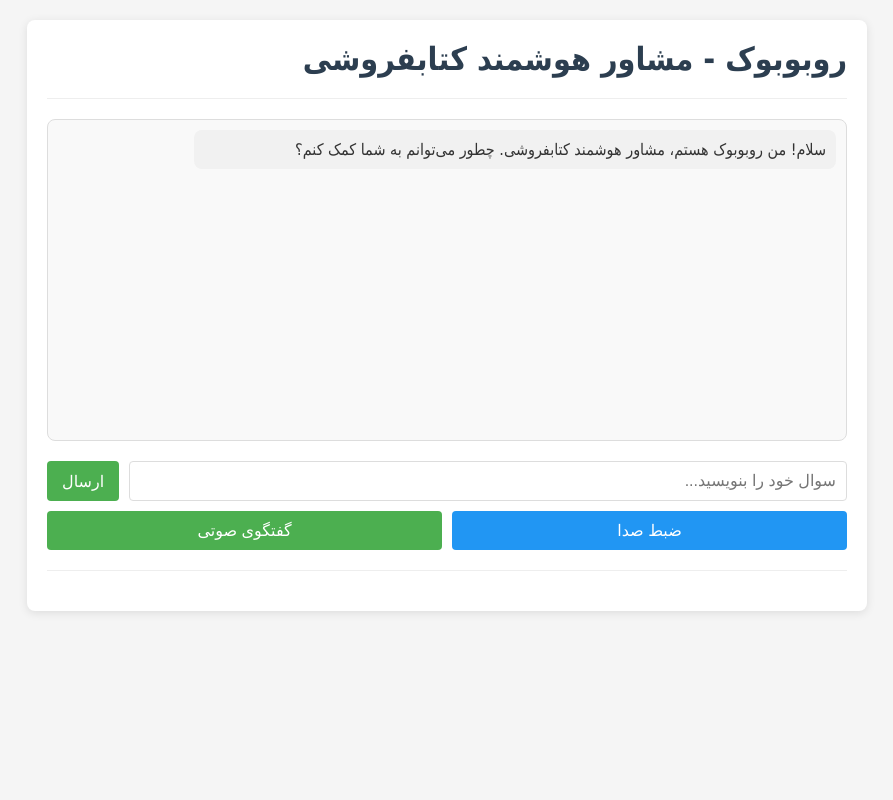
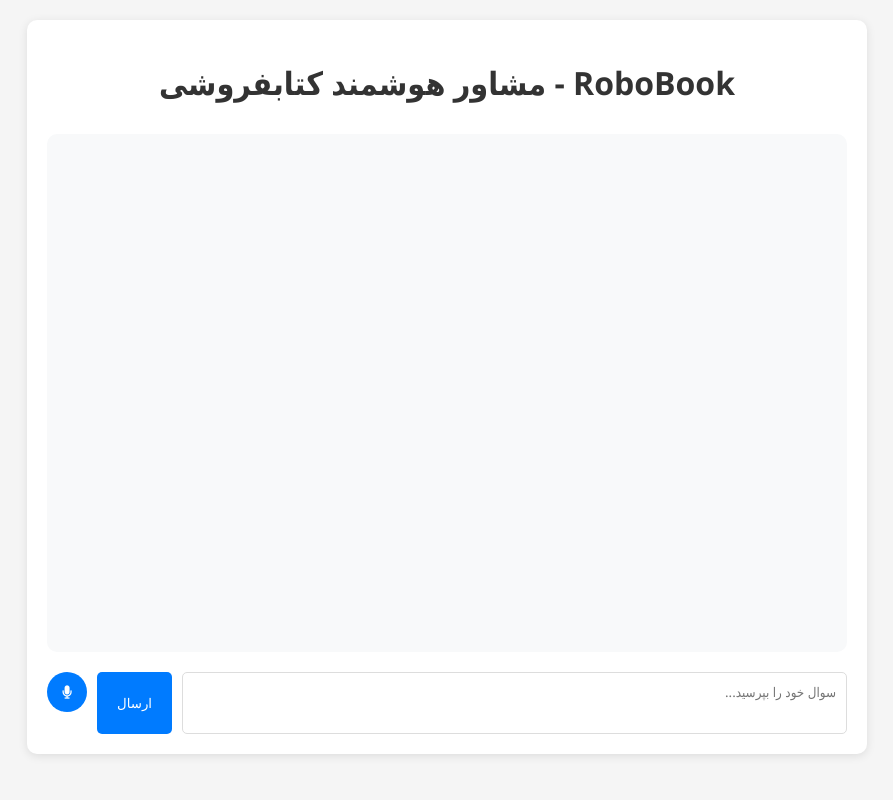
Before and after one commit to MehranRastgar/robobook, a Flask app: page / in a window 1280 px wide. Shown: the whole page, without its empty margins (193-1086 px from the left). Run offline with Flask 3, Linux system fonts and the light colour scheme; parts of the project's set-up code (start-up, migrations or seed data) failed here and were passed over.

Commit message:
Add sounddevice and soundfile dependencies, update logging file encoding, and enhance speech recognition functionality
- Added `sounddevice` and `soundfile` to `requirements.txt` for audio processing.
- Updated logging file handler in `main.py` to use UTF-8 encoding.
- Modified speech recognition in `speech.py` to utilize `sounddevice` for recording audio, improving handling of silence and recording duration.
- Updated JSON response headers in API routes to specify content type as UTF-8.
- Refactored HTML and JavaScript in `index.html` for improved user interface and functionality, including a new textarea for user input and enhanced message handling.

```diff
--- a/requirements.txt
+++ b/requirements.txt
@@ -19,6 +19,8 @@
 playsound==1.3.0
 py-espeak-ng==0.1.8
 azure-cognitiveservices-speech==1.30.0
+sounddevice==0.4.6
+soundfile==0.12.1
 
 # Database
 sqlite3==0.0.1
--- a/src/main.py
+++ b/src/main.py
@@ -26,9 +26,13 @@
     format='%(asctime)s - %(name)s - %(levelname)s - %(message)s',
     handlers=[
         logging.StreamHandler(sys.stdout),
-        logging.FileHandler('robobook.log')
+        logging.FileHandler('robobook.log', encoding='utf-8')
     ]
 )
+
+# تنظیم encoding برای stdout
+import codecs
+sys.stdout = codecs.getwriter('utf-8')(sys.stdout.buffer)
 
 logger = logging.getLogger("RoboBook")
 
@@ -87,10 +91,12 @@
     # پردازش پرسش با مدل زبانی
     llm_response = llm.process_query(query, book_results)
 
-    return jsonify({
+    response = jsonify({
         "response": llm_response,
         "books": book_results
     })
+    response.headers['Content-Type'] = 'application/json; charset=utf-8'
+    return response
 
 @app.route('/api/speak', methods=['POST'])
 def text_to_speech():
@@ -279,24 +285,30 @@
             if auto_speak:
                 speech.speak(llm_response, blocking=False)
 
-            return jsonify({
+            response = jsonify({
                 "status": "success",
                 "text": text,
                 "response": llm_response,
                 "books": book_results
             })
+            response.headers['Content-Type'] = 'application/json; charset=utf-8'
+            return response
         else:
-            return jsonify({
+            response = jsonify({
                 "status": "error",
                 "error": "Could not recognize speech"
             }), 400
+            response.headers['Content-Type'] = 'application/json; charset=utf-8'
+            return response
 
     except Exception as e:
         logger.error(f"Error in speech recognition: {e}")
-        return jsonify({
+        response = jsonify({
             "status": "error",
             "error": str(e)
         }), 500
+        response.headers['Content-Type'] = 'application/json; charset=utf-8'
+        return response
 
 @app.route('/api/listen_and_respond', methods=['GET'])
 def listen_and_respond():
--- a/src/templates/index.html
+++ b/src/templates/index.html
@@ -1,68 +1,66 @@
 <!DOCTYPE html>
-<html dir="rtl" lang="fa">
+<html lang="fa" dir="rtl">
 
 <head>
     <meta charset="UTF-8">
     <meta name="viewport" content="width=device-width, initial-scale=1.0">
-    <title>روبوبوک - مشاور هوشمند کتابفروشی</title>
+    <title>RoboBook - مشاور هوشمند کتابفروشی</title>
+    <link rel="stylesheet" href="https://cdnjs.cloudflare.com/ajax/libs/font-awesome/5.15.4/css/all.min.css">
     <style>
         body {
-            font-family: 'Tahoma', 'Arial', sans-serif;
+            font-family: 'Segoe UI', Tahoma, Geneva, Verdana, sans-serif;
             margin: 0;
             padding: 20px;
             background-color: #f5f5f5;
-            color: #333;
         }
 
         .container {
             max-width: 800px;
             margin: 0 auto;
             background-color: white;
+            border-radius: 10px;
+            box-shadow: 0 2px 10px rgba(0, 0, 0, 0.1);
             padding: 20px;
-            border-radius: 8px;
-            box-shadow: 0 2px 10px rgba(0, 0, 0, 0.1);
-        }
-
-        header {
-            display: flex;
-            align-items: center;
-            margin-bottom: 20px;
-            border-bottom: 1px solid #eee;
-            padding-bottom: 20px;
         }
 
         h1 {
-            margin: 0;
-            color: #2c3e50;
+            text-align: center;
+            color: #333;
+            margin-bottom: 30px;
         }
 
         .chat-container {
-            border: 1px solid #ddd;
-            border-radius: 8px;
-            height: 300px;
+            display: flex;
+            flex-direction: column;
+            height: 600px;
+        }
+
+        .chat-messages {
+            flex-grow: 1;
             overflow-y: auto;
-            padding: 10px;
+            padding: 20px;
+            background-color: #f8f9fa;
+            border-radius: 10px;
             margin-bottom: 20px;
-            background-color: #f9f9f9;
         }
 
         .message {
-            padding: 10px;
-            margin-bottom: 10px;
-            border-radius: 8px;
+            margin-bottom: 15px;
+            padding: 10px 15px;
+            border-radius: 15px;
             max-width: 80%;
         }
 
-        .user-message {
-            background-color: #e3f2fd;
-            margin-right: auto;
-            margin-left: 0;
+        .user {
+            background-color: #007bff;
+            color: white;
+            margin-left: auto;
         }
 
-        .bot-message {
-            background-color: #f1f1f1;
-            margin-left: auto;
-            margin-right: 0;
+        .bot {
+            background-color: #e9ecef;
+            color: #333;
+            margin-right: auto;
         }
 
         .input-container {
@@ -70,308 +68,206 @@
             gap: 10px;
         }
 
-        input[type="text"] {
+        textarea {
             flex-grow: 1;
             padding: 10px;
             border: 1px solid #ddd;
-            border-radius: 4px;
-            font-size: 16px;
+            border-radius: 5px;
+            resize: none;
+            height: 40px;
+            font-family: inherit;
         }
 
         button {
-            padding: 10px 15px;
-            background-color: #4caf50;
+            padding: 10px 20px;
+            border: none;
+            border-radius: 5px;
+            background-color: #007bff;
             color: white;
-            border: none;
-            border-radius: 4px;
             cursor: pointer;
-            font-size: 16px;
             transition: background-color 0.3s;
         }
 
         button:hover {
-            background-color: #388e3c;
+            background-color: #0056b3;
         }
 
-        .voice-buttons {
+        #voice-button {
+            width: 40px;
+            height: 40px;
+            padding: 0;
             display: flex;
-            gap: 10px;
-            margin-top: 10px;
+            align-items: center;
+            justify-content: center;
+            border-radius: 50%;
         }
 
-        .voice-buttons button {
-            flex: 1;
+        #voice-button.recording {
+            background-color: #dc3545;
+            animation: pulse 1.5s infinite;
         }
 
-        .mic-button {
-            background-color: #2196f3;
+        .recording-status {
+            margin-top: 10px;
+            text-align: center;
         }
 
-        .mic-button:hover {
-            background-color: #1976d2;
+        .recording-indicator {
+            display: inline-flex;
+            align-items: center;
+            gap: 10px;
+            padding: 10px 20px;
+            background-color: #ff4444;
+            color: white;
+            border-radius: 20px;
         }
 
-        .mic-button.recording {
-            background-color: #f44336;
+        .pulse {
+            width: 10px;
+            height: 10px;
+            background-color: white;
+            border-radius: 50%;
             animation: pulse 1.5s infinite;
         }
 
         @keyframes pulse {
             0% {
+                transform: scale(1);
                 opacity: 1;
             }
 
             50% {
+                transform: scale(1.2);
                 opacity: 0.7;
             }
 
             100% {
+                transform: scale(1);
                 opacity: 1;
             }
-        }
-
-        .books-container {
-            margin-top: 20px;
-            border-top: 1px solid #eee;
-            padding-top: 20px;
-        }
-
-        .book-item {
-            padding: 10px;
-            margin-bottom: 10px;
-            background-color: #fff8e1;
-            border-radius: 4px;
-            border-right: 4px solid #ffc107;
-        }
-
-        .status-indicator {
-            margin-bottom: 10px;
-            font-size: 14px;
-            color: #666;
         }
     </style>
 </head>
 
 <body>
     <div class="container">
-        <header>
-            <h1>روبوبوک - مشاور هوشمند کتابفروشی</h1>
-        </header>
+        <h1>RoboBook - مشاور هوشمند کتابفروشی</h1>
 
-        <div class="chat-container" id="chatContainer">
-            <div class="message bot-message">سلام! من روبوبوک هستم، مشاور هوشمند کتابفروشی. چطور می‌توانم به شما کمک
-                کنم؟</div>
+        <div class="chat-container">
+            <div id="chat-messages" class="chat-messages"></div>
+
+            <div class="input-container">
+                <textarea id="user-input" placeholder="سوال خود را بپرسید..."></textarea>
+                <button onclick="sendMessage()">ارسال</button>
+                <button id="voice-button" onclick="toggleVoiceInput()">
+                    <i class="fas fa-microphone"></i>
+                </button>
             </div>
 
-        <div class="status-indicator" id="statusIndicator"></div>
-
-        <div class="input-container">
-            <input type="text" id="userInput" placeholder="سوال خود را بنویسید...">
-            <button id="sendButton">ارسال</button>
+            <div id="recording-status" class="recording-status" style="display: none;">
+                <div class="recording-indicator">
+                    <div class="pulse"></div>
+                    <span>در حال ضبط... لطفاً صحبت کنید</span>
                 </div>
-
-        <div class="voice-buttons">
-            <button class="mic-button" id="voiceButton">
-                ضبط صدا
-            </button>
-            <button id="listenAndRespondButton">گفتگوی صوتی</button>
             </div>
-
-        <div class="books-container" id="booksContainer"></div>
+        </div>
     </div>
 
     <script>
-        document.addEventListener('DOMContentLoaded', function () {
-            const chatContainer = document.getElementById('chatContainer');
-            const userInput = document.getElementById('userInput');
-            const sendButton = document.getElementById('sendButton');
-            const voiceButton = document.getElementById('voiceButton');
-            const listenAndRespondButton = document.getElementById('listenAndRespondButton');
-            const booksContainer = document.getElementById('booksContainer');
-            const statusIndicator = document.getElementById('statusIndicator');
-
-            let isRecording = false;
-
-            // افزودن پیام به چت
-            function addMessage(text, isUser = false) {
+        function addMessage(text, sender) {
+            const messagesDiv = document.getElementById('chat-messages');
             const messageDiv = document.createElement('div');
-                messageDiv.className = `message ${isUser ? 'user-message' : 'bot-message'}`;
+            messageDiv.className = `message ${sender}`;
             messageDiv.textContent = text;
-                chatContainer.appendChild(messageDiv);
-                chatContainer.scrollTop = chatContainer.scrollHeight;
+            messagesDiv.appendChild(messageDiv);
+            messagesDiv.scrollTop = messagesDiv.scrollHeight;
         }
 
-            // نمایش کتاب‌های یافته شده
-            function displayBooks(books) {
-                booksContainer.innerHTML = '';
+        function sendMessage() {
+            const input = document.getElementById('user-input');
+            const text = input.value.trim();
 
-                if (books && books.length > 0) {
-                    const heading = document.createElement('h3');
-                    heading.textContent = 'کتاب‌های مرتبط:';
-                    booksContainer.appendChild(heading);
-
-                    books.forEach((book, index) => {
-                        const bookDiv = document.createElement('div');
-                        bookDiv.className = 'book-item';
-                        bookDiv.innerHTML = `
-                            <strong>${index + 1}. ${book.title}</strong> - ${book.author}<br>
-                            قفسه: ${book.shelf_location} - موجودی: ${book.stock} نسخه
-                        `;
-                        booksContainer.appendChild(bookDiv);
-                    });
-                }
-            }
-
-            // تنظیم وضعیت
-            function setStatus(text) {
-                statusIndicator.textContent = text;
-            }
-
-            // ارسال پرسش متنی
-            function sendTextQuery() {
-                const query = userInput.value.trim();
-                if (!query) return;
-
-                addMessage(query, true);
-                setStatus('در حال پردازش پرسش...');
+            if (text) {
+                addMessage(text, 'user');
+                input.value = '';
 
                 fetch('/api/query', {
                     method: 'POST',
                     headers: {
                         'Content-Type': 'application/json'
                     },
-                    body: JSON.stringify({ query: query })
+                    body: JSON.stringify({ query: text })
                 })
                     .then(response => response.json())
                     .then(data => {
-                        addMessage(data.response);
-                        displayBooks(data.books);
-                        setStatus('');
-
-                        // تبدیل پاسخ به گفتار
-                        speakResponse(data.response);
+                        addMessage(data.response, 'bot');
                     })
                     .catch(error => {
                         console.error('Error:', error);
-                        setStatus('خطا در ارتباط با سرور');
+                        addMessage('خطا در پردازش درخواست. لطفاً دوباره تلاش کنید.', 'bot');
                     });
-
-                userInput.value = '';
+            }
         }
 
-            // تبدیل پاسخ به گفتار
-            function speakResponse(text) {
-                fetch('/api/speak', {
-                    method: 'POST',
-                    headers: {
-                        'Content-Type': 'application/json'
-                    },
-                    body: JSON.stringify({ text: text })
-                })
-                    .catch(error => {
-                        console.error('Error speaking:', error);
-                    });
+        let isRecording = false;
 
-                // راه دوم: استفاده از فایل صوتی
-                fetch('/api/tts_file', {
-                    method: 'POST',
-                    headers: {
-                        'Content-Type': 'application/json'
-                    },
-                    body: JSON.stringify({ text: text })
-                })
-                    .then(response => {
-                        if (response.ok) {
-                            return response.blob();
+        function toggleVoiceInput() {
+            if (!isRecording) {
+                startRecording();
+            } else {
+                stopRecording();
             }
-                        throw new Error('Network response was not ok');
-                    })
-                    .then(blob => {
-                        const audioUrl = URL.createObjectURL(blob);
-                        const audio = new Audio(audioUrl);
-                        audio.play();
-                    })
-                    .catch(error => {
-                        console.error('Error getting audio file:', error);
-                    });
         }
 
-            // ضبط صدا و تبدیل به متن
-            function startVoiceRecognition() {
-                if (isRecording) return;
+        function startRecording() {
+            isRecording = true;
+            document.getElementById('voice-button').classList.add('recording');
+            document.getElementById('recording-status').style.display = 'block';
 
-                isRecording = true;
-                voiceButton.classList.add('recording');
-                voiceButton.textContent = 'در حال ضبط...';
-                setStatus('در حال گوش دادن... لطفاً صحبت کنید');
-
+            // Start recording
             fetch('/api/listen', {
                 method: 'POST',
                 headers: {
                     'Content-Type': 'application/json'
                 },
                 body: JSON.stringify({
-                        timeout: 5,
-                        phrase_time_limit: 10,
+                    timeout: 30,
+                    phrase_time_limit: 30,
                     auto_speak: true
                 })
             })
                 .then(response => response.json())
                 .then(data => {
-                        isRecording = false;
-                        voiceButton.classList.remove('recording');
-                        voiceButton.textContent = 'ضبط صدا';
-
                     if (data.status === 'success') {
-                            addMessage(data.text, true);
-                            addMessage(data.response);
-                            displayBooks(data.books);
-                            setStatus('');
+                        addMessage(data.text, 'user');
+                        addMessage(data.response, 'bot');
                     } else {
-                            setStatus('متأسفانه نتوانستم صدای شما را تشخیص دهم');
+                        addMessage('متأسفانه نتوانستم صدای شما را تشخیص دهم. لطفاً دوباره تلاش کنید.', 'bot');
                     }
                 })
                 .catch(error => {
                     console.error('Error:', error);
+                    addMessage('خطا در پردازش صدا. لطفاً دوباره تلاش کنید.', 'bot');
+                })
+                .finally(() => {
                     isRecording = false;
-                        voiceButton.classList.remove('recording');
-                        voiceButton.textContent = 'ضبط صدا';
-                        setStatus('خطا در تشخیص گفتار');
+                    document.getElementById('voice-button').classList.remove('recording');
+                    document.getElementById('recording-status').style.display = 'none';
                 });
         }
 
-            // گفتگوی صوتی کامل
-            function startVoiceConversation() {
-                setStatus('لطفاً صحبت کنید...');
-
-                fetch('/api/listen_and_respond')
-                    .then(response => response.json())
-                    .then(data => {
-                        if (data.status === 'success') {
-                            addMessage(data.query, true);
-                            addMessage(data.response);
-                            displayBooks(data.books);
-                            setStatus('');
-                        } else {
-                            setStatus('متأسفانه نتوانستم صدای شما را تشخیص دهم');
-                        }
-                    })
-                    .catch(error => {
-                        console.error('Error:', error);
-                        setStatus('خطا در گفتگوی صوتی');
-                    });
+        function stopRecording() {
+            isRecording = false;
+            document.getElementById('voice-button').classList.remove('recording');
+            document.getElementById('recording-status').style.display = 'none';
         }
 
-            // رویدادها
-            sendButton.addEventListener('click', sendTextQuery);
-            userInput.addEventListener('keypress', function (e) {
-                if (e.key === 'Enter') {
-                    sendTextQuery();
+        // Handle Enter key in textarea
+        document.getElementById('user-input').addEventListener('keypress', function (e) {
+            if (e.key === 'Enter' && !e.shiftKey) {
+                e.preventDefault();
+                sendMessage();
             }
-            });
-
-            voiceButton.addEventListener('click', startVoiceRecognition);
-            listenAndRespondButton.addEventListener('click', startVoiceConversation);
         });
     </script>
 </body>
```
Also changed, not shown: src/utils/speech.py (+71 -132 lines). Lines whose indentation alone changed are shown as unchanged.
